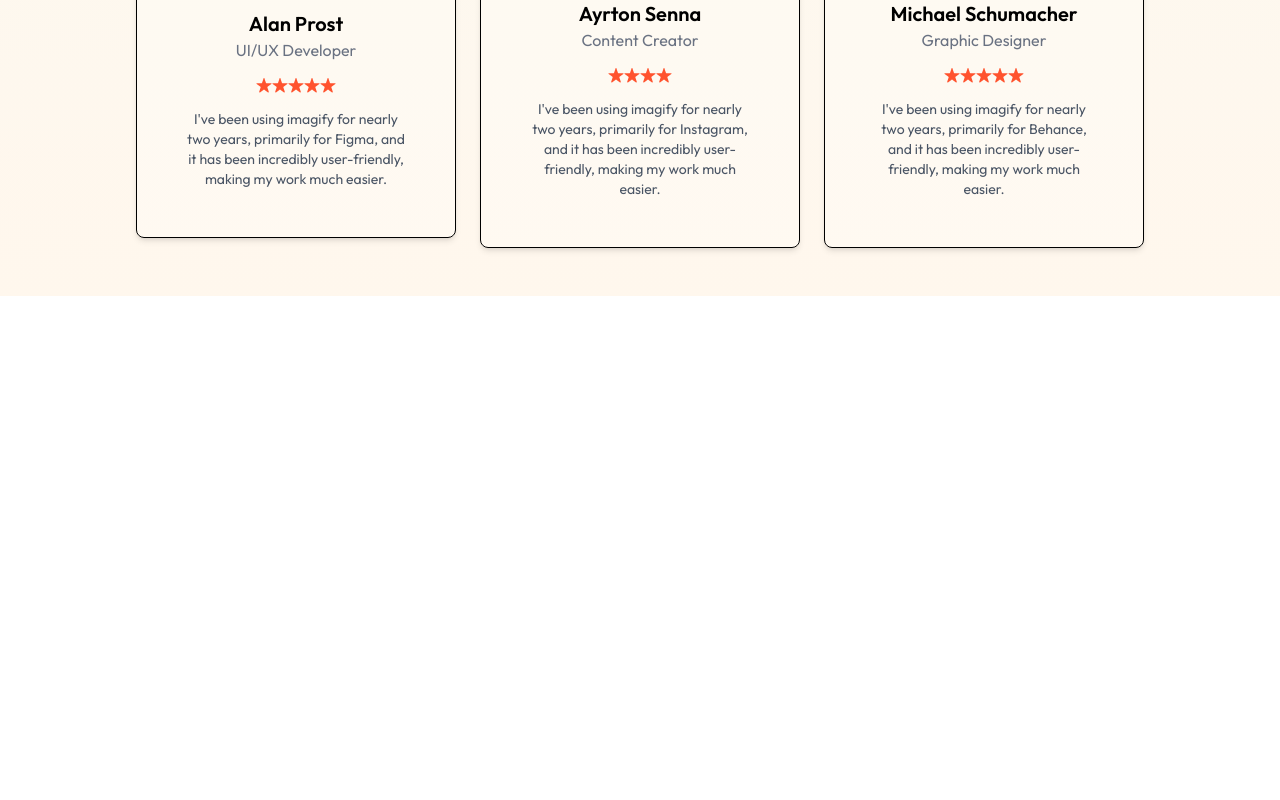
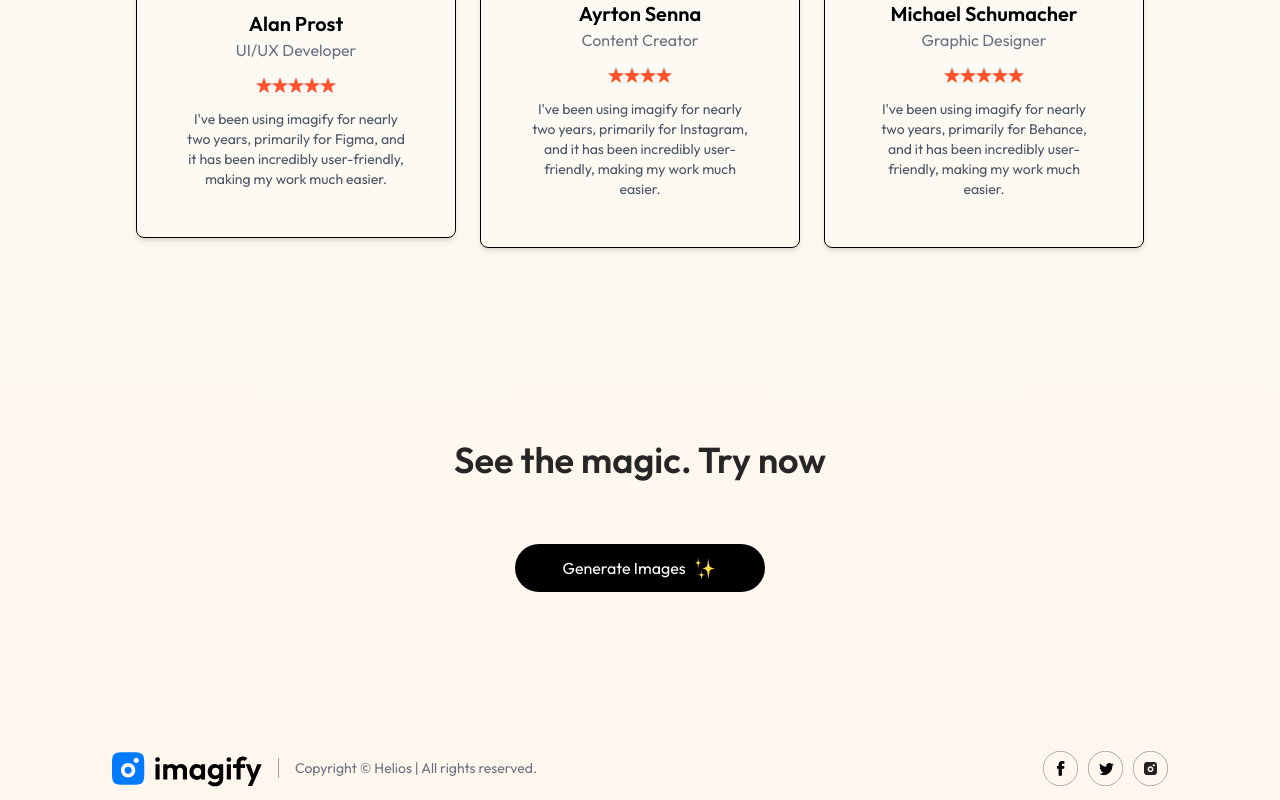
Before and after one commit to helios-2805/imagify, a React (Vite) app in the folder client/: page / in a window 1280 px wide. Shown: the part 2359-3159 px from the top of the page. Before the commit the page ends 2735 px from the top, so only its background shows below. Built offline with nearby package versions, Linux system fonts and the light colour scheme.

Commit message:
Add Footer and GenerateButton components; update Home page layout

```diff
--- a/client/src/App.jsx
+++ b/client/src/App.jsx
@@ -3,6 +3,7 @@
 import BuyCredit from './pages/BuyCredit';
 import Result from './pages/Result';
 import Navbar from './components/Navbar';
+import Footer from './components/Footer';
 
 const App = () => {
   return (
@@ -15,6 +16,7 @@
         <Route path = '/result' element = { <Result/> } />
         <Route path = '/buy' element = { <BuyCredit/> } />
       </Routes>
+      <Footer />
     </div>
   )
 }
--- /dev/null
+++ b/client/src/components/Footer.jsx
@@ -0,0 +1,22 @@
+import { assets } from '../assets/assets'
+
+const Footer = () => {
+  return (
+    <div className='flex items-center justify-between gap-4 py-3 mt-20'>
+
+      <img src={ assets.logo } alt="logo img" width={ 150 } />
+
+      <p className='
+        flex-1 border-l border-gray-400 pl-4 text-sm text-gray-500 max-sm:hidden
+      '>Copyright &copy; <a href='https://www.github.com/helios-2805'>Helios</a> | All rights reserved.</p>
+
+      <div className='flex gap-2.5'>
+        <img src={ assets.facebook_icon } alt="fb_icon" width={35}/>
+        <img src={ assets.twitter_icon } alt="twit_icon" width={35}/>
+        <img src={ assets.instagram_icon } alt="insta_icon" width={35}/>
+      </div>
+    </div>
+  )
+}
+
+export default Footer
--- /dev/null
+++ b/client/src/components/GenerateButton.jsx
@@ -0,0 +1,21 @@
+import { assets } from '../assets/assets'
+
+const GenerateButton = () => {
+  return (
+    <div className='pb-16 text-center'>
+      <h1 className='
+        text-2xl md:text-3xl lg:text-4xl mt-4 font-semibold text-neutral-800 py-6 md:py-16
+      '>See the magic. Try now</h1>
+
+      <button className='
+        inline-flex items-center gap-2 px-12 py-3 rounded-full bg-black
+        text-white m-auto hover:scale-105 transition-all duration-500
+      '> Generate Images
+        <img src= { assets.star_group } alt="stars img"
+        className='h-6'/>
+      </button>
+    </div>
+  )
+}
+
+export default GenerateButton
--- a/client/src/pages/Home.jsx
+++ b/client/src/pages/Home.jsx
@@ -1,4 +1,5 @@
 import Description from '../components/Description'
+import GenerateButton from '../components/GenerateButton'
 import Header from '../components/Header'
 import Steps from '../components/Steps'
 import Testimonials from '../components/Testimonials'
@@ -10,6 +11,7 @@
       <Steps />
       <Description />
       <Testimonials />
+      <GenerateButton />
     </div>
   )
 }
```
